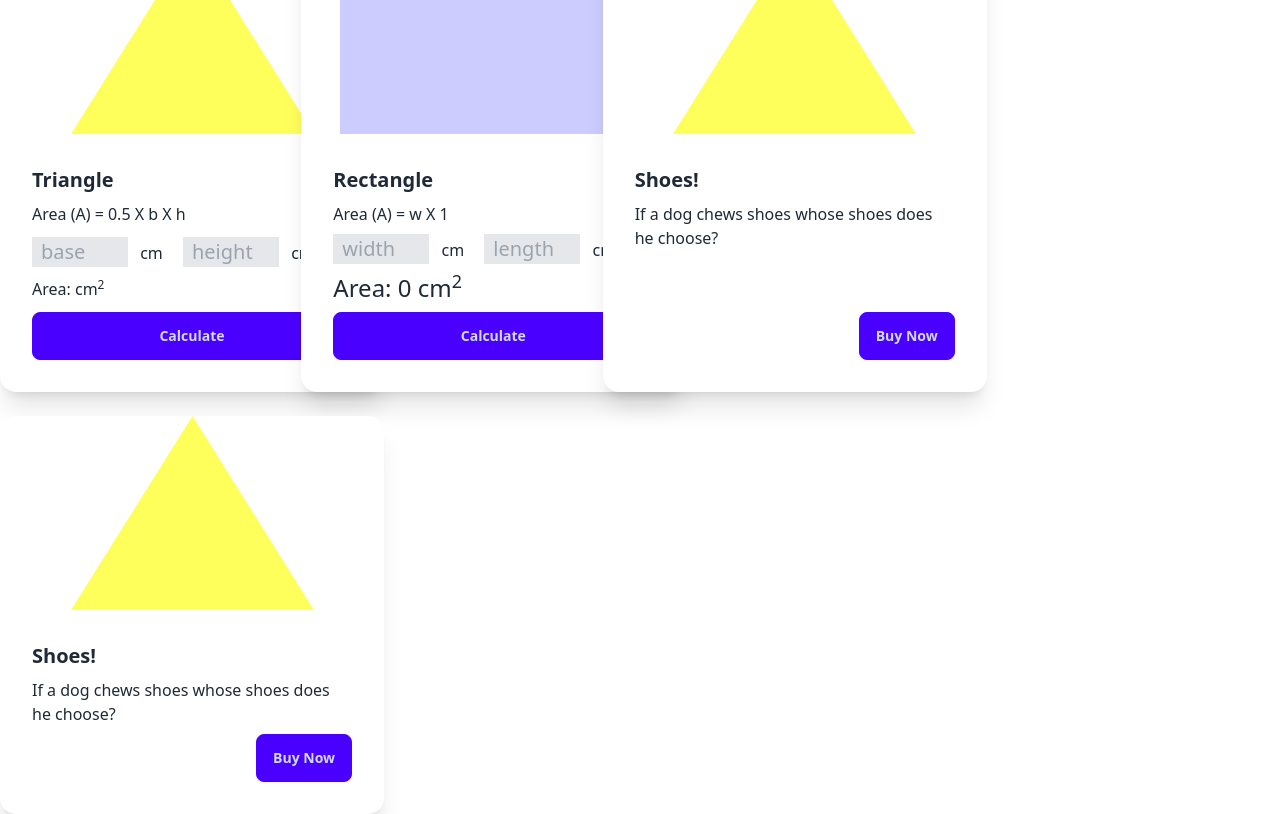
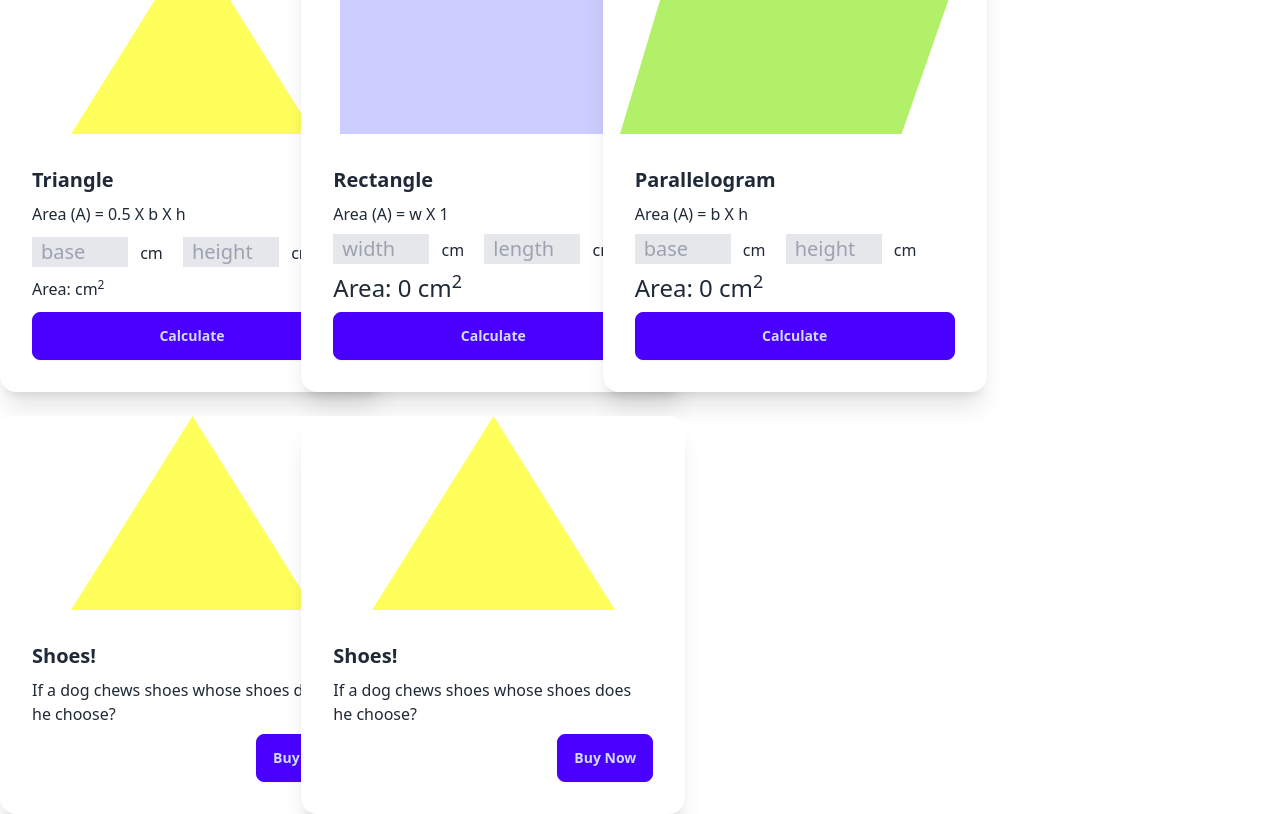
Before and after one commit to Maasuuum/geometry-gen, a plain HTML site: page index.html in a window 1280 px wide. Shown: the part 60-874 px from the top of the page. Drawn offline with nearby package versions, Linux system fonts and the light colour scheme.

Commit message:
parallelogram

```diff
--- a/index.html
+++ b/index.html
@@ -54,6 +54,26 @@
                     </div>
                   </div>
 
+                  <!-- parallelogram card -->
+                <div class="card w-96 bg-base-100 shadow-xl">
+                    <figure><img src="images/parallelogram.png" alt="Shoes" /></figure>
+                    <div class="card-body">
+                      <h2 class="card-title">Parallelogram</h2>
+                      <p>Area (A) = b X h</p>
+                      <p>
+                        <input type="text" class="border bg-gray-200 text-xl w-24 px-2" placeholder="base" name="" id="parallelogram-base">
+                        <span class="ml-2">cm</span>
+                        <!-- parallelogram height -->
+                        <input type="text" class="ml-4 border bg-gray-200 text-xl w-24 px-2" placeholder="height" name="" id="parallelogram-height">
+                        <span class="ml-2">cm</span>
+                      </p>
+                      <p class="text-2xl">Area: <span id="parallelogram-area">0</span> cm<sup>2</sup></p>
+                      <div class="card-actions">
+                        <button onclick="calculateParallelogramArea()" class="btn btn-primary w-full">Calculate</button>
+                      </div>
+                    </div>
+                  </div>
+
                   <!-- second card -->
                 <div class="card w-96 bg-base-100 shadow-xl">
                     <figure><img src="images/triangle.png" alt="Shoes" /></figure>
--- a/scripts/area-calculate.js
+++ b/scripts/area-calculate.js
@@ -39,3 +39,22 @@ function calculateRectangleArea(){
     const rectangleAreaSpan = document.getElementById('rectangle-area');
     rectangleAreaSpan.innerText = area;
 }
+
+// reusable function --> reduce duplicate code
+function calculateParallelogramArea(){
+    const base = getInputValue('parallelogram-base');
+    console.log(base)
+
+    const height = getInputValue('parallelogram-height');
+    console.log(height);
+
+    const area = base * height;
+
+}
+// reusable get input value field in number
+function getInputValue(fieldId){
+    const inputField = document.getElementById(fieldId);
+    const inputValueText = inputField.value;
+    const value = parseFloat(inputValueText);
+    return value;
+}
```
